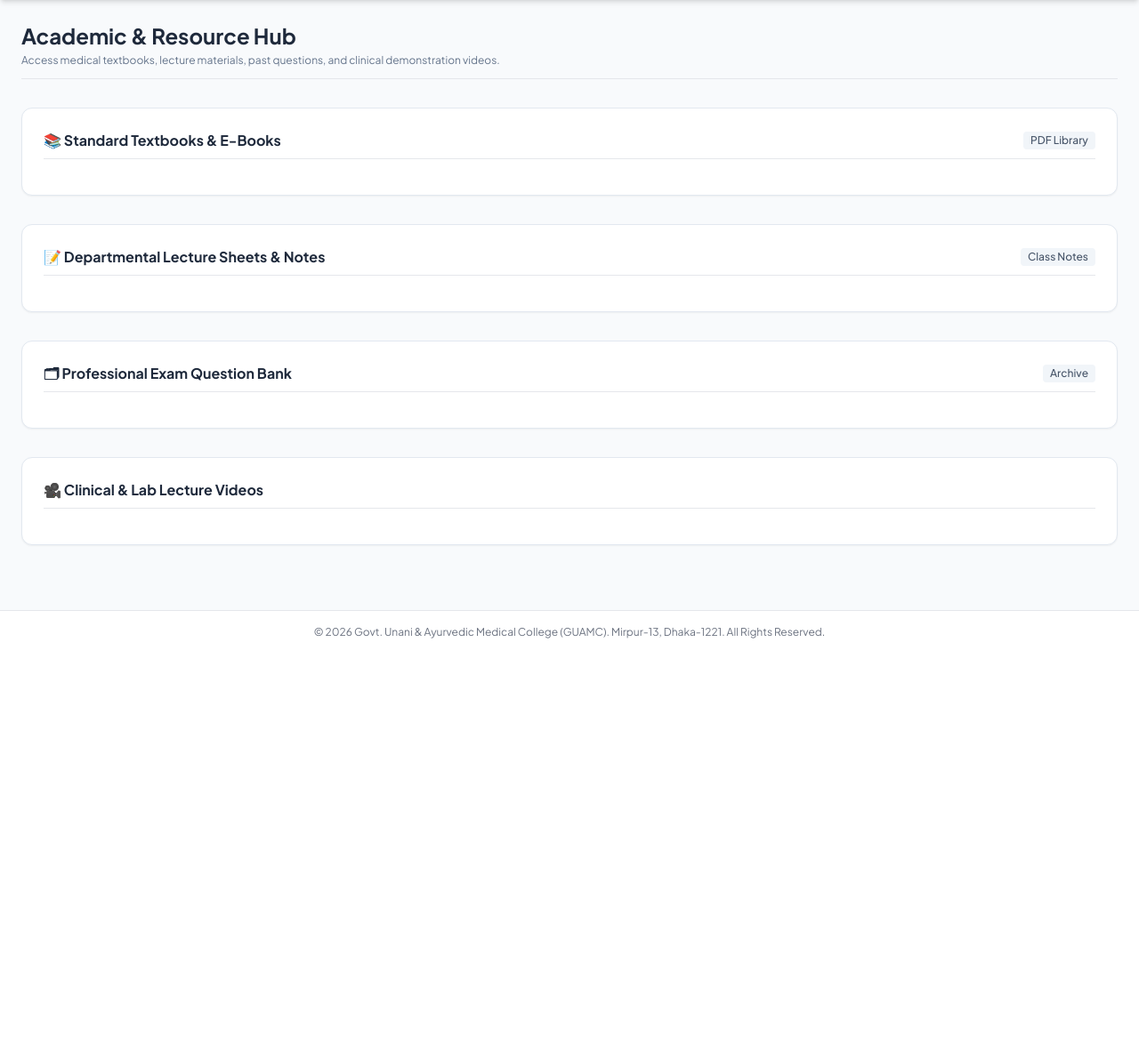
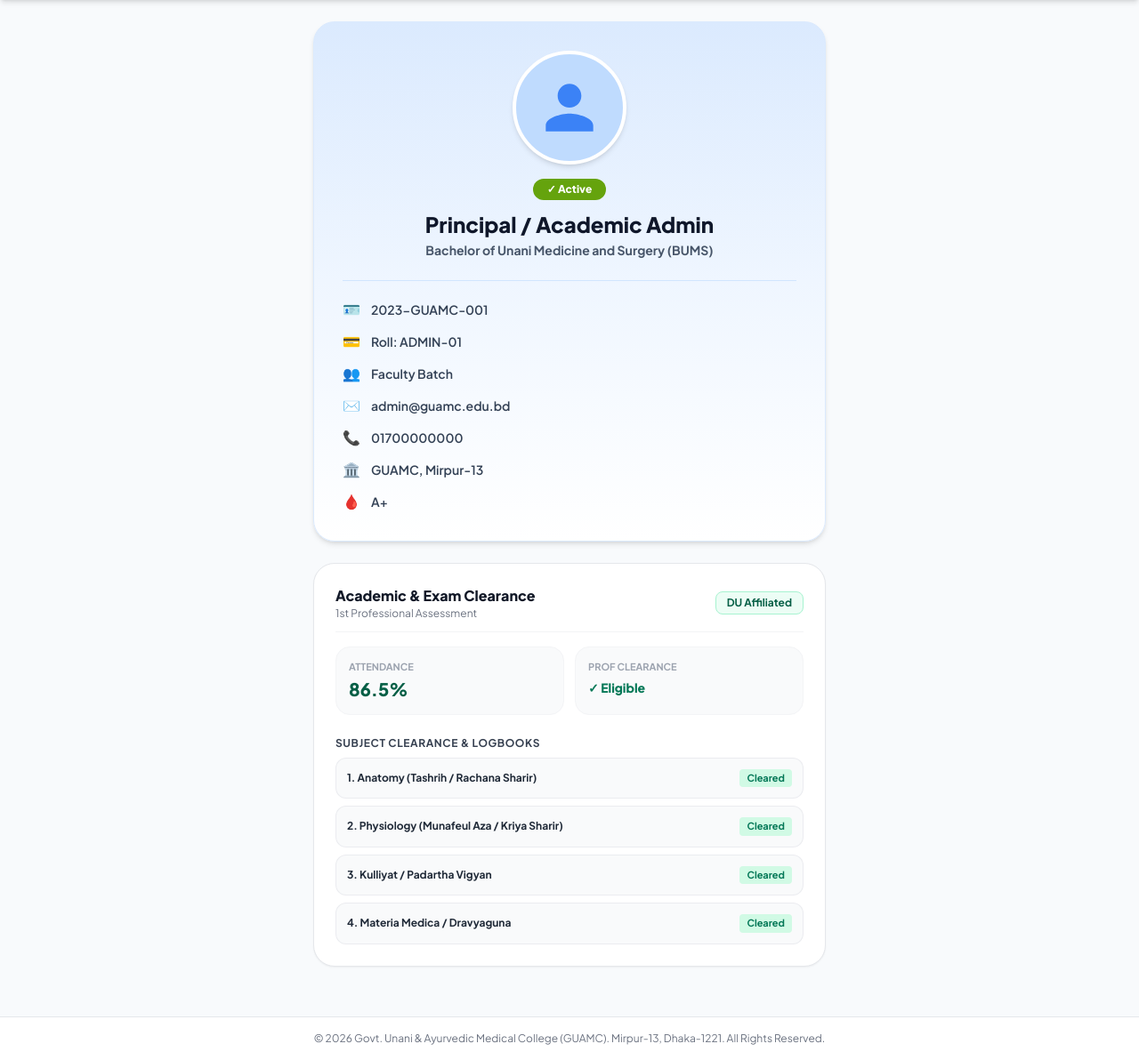
Before and after one commit to niloyxahc-dotcom/guamc-student-portal, a Flask app: template templates/academic.html in a window 1280 px wide. Shown: the part 65-1257 px from the top of the page at 89% size. Before the commit the page ends 783 px from the top, so only its background shows below. Run offline with Flask 3, Linux system fonts and the light colour scheme; the template is opened without the code that fills it, so the values that code supplies are empty; a user stored in the database is signed in; parts of the project's set-up code (start-up, migrations or seed data) failed here and were passed over; some libraries are stand-ins or nearby versions.

Commit message:
Replace academic.html layout with DIU style profile card

```diff
--- a/templates/academic.html
+++ b/templates/academic.html
@@ -1,84 +1,110 @@
-{% extends 'base.html' %}
-{% block title %}Academic Resources Hub - GUAMC{% endblock %}
+{% extends "base.html" %}
 
 {% block content %}
-<div class="space-y-8">
-    <div class="border-b pb-3">
-        <h1 class="text-2xl font-bold text-slate-800">Academic & Resource Hub</h1>
-        <p class="text-xs text-slate-500 mt-1">Access medical textbooks, lecture materials, past questions, and clinical demonstration videos.</p>
+<div class="max-w-xl mx-auto space-y-6">
+
+    <!-- DIU Style Profile Card -->
+    <div class="bg-gradient-to-b from-[#dbeafe] via-[#eff6ff] to-white rounded-3xl shadow-md border border-blue-100 p-8 flex flex-col items-center text-center">
+
+        <!-- Profile Avatar -->
+        <div class="w-32 h-32 rounded-full overflow-hidden border-4 border-white shadow-md bg-blue-200 flex items-center justify-center mb-4">
+            <svg class="w-20 h-20 text-blue-500" fill="currentColor" viewBox="0 0 24 24">
+                <path d="M12 12c2.21 0 4-1.79 4-4s-1.79-4-4-4-4 1.79-4 4 1.79 4 4 4zm0 2c-2.67 0-8 1.34-8 4v2h16v-2c0-2.66-5.33-4-8-4z"/>
+            </svg>
         </div>
 
-    <!-- E-Books Section -->
-    <div class="bg-white rounded-xl shadow-sm border border-slate-200 p-6 space-y-4">
-        <div class="flex items-center justify-between border-b pb-2">
-            <h2 class="text-base font-bold text-slate-800">📚 Standard Textbooks & E-Books</h2>
-            <span class="text-xs bg-slate-100 text-slate-600 px-2 py-0.5 rounded font-medium">PDF Library</span>
+        <!-- Active Badge -->
+        <span class="inline-flex items-center px-4 py-1 rounded-full text-xs font-black bg-[#65a30d] text-white mb-3">
+            ✓ Active
+        </span>
+
+        <!-- Name & Degree -->
+        <h2 class="text-2xl font-black text-slate-900 leading-tight">
+            {{ current_user.name }}
+        </h2>
+        <p class="text-sm font-bold text-slate-600 mt-1 mb-6">
+            Bachelor of Unani Medicine and Surgery (BUMS)
+        </p>
+
+        <!-- Information List with Icons -->
+        <div class="w-full space-y-3 text-left text-sm font-semibold text-slate-700 border-t border-blue-200/60 pt-5">
+            <div class="flex items-center gap-3">
+                <span class="text-base">🪪</span>
+                <span>{{ current_user.reg_no or '2023-GUAMC-001' }}</span>
             </div>
-        <div class="grid grid-cols-1 md:grid-cols-2 gap-4 text-xs">
-            {% for book in resources.ebooks %}
-            <div class="p-3 rounded-lg border border-slate-200 bg-slate-50 flex justify-between items-center">
-                <div>
-                    <p class="font-bold text-slate-800">{{ book.title }}</p>
-                    <p class="text-slate-500 text-[11px] mt-0.5">Subject: {{ book.category }}</p>
+            <div class="flex items-center gap-3">
+                <span class="text-base">💳</span>
+                <span>Roll: {{ current_user.roll_no }}</span>
             </div>
-                <a href="{{ book.link }}" class="text-emerald-800 font-semibold hover:underline">Download</a>
+            <div class="flex items-center gap-3">
+                <span class="text-base">👥</span>
+                <span>{{ current_user.batch if current_user.batch else '37th' }} Batch</span>
             </div>
-            {% endfor %}
+            <div class="flex items-center gap-3">
+                <span class="text-base">✉️</span>
+                <span class="truncate">{{ current_user.email }}</span>
+            </div>
+            <div class="flex items-center gap-3">
+                <span class="text-base">📞</span>
+                <span>{{ current_user.phone or '017XXXXXXXX' }}</span>
+            </div>
+            <div class="flex items-center gap-3">
+                <span class="text-base">🏛️</span>
+                <span>GUAMC, Mirpur-13</span>
+            </div>
+            <div class="flex items-center gap-3">
+                <span class="text-base">🩸</span>
+                <span>{{ current_user.blood_group or 'A+' }}</span>
             </div>
         </div>
 
-    <!-- Lecture Sheets & Handouts -->
-    <div class="bg-white rounded-xl shadow-sm border border-slate-200 p-6 space-y-4">
-        <div class="flex items-center justify-between border-b pb-2">
-            <h2 class="text-base font-bold text-slate-800">📝 Departmental Lecture Sheets & Notes</h2>
-            <span class="text-xs bg-slate-100 text-slate-600 px-2 py-0.5 rounded font-medium">Class Notes</span>
     </div>
-        <div class="grid grid-cols-1 md:grid-cols-3 gap-4 text-xs">
-            {% for sheet in resources.sheets %}
-            <div class="p-3 rounded-lg border border-slate-200 bg-slate-50 flex flex-col justify-between space-y-3">
+
+    <!-- 1st Professional Academic Clearance (Replaced Old SSC Section) -->
+    <div class="bg-white rounded-3xl shadow-sm border border-gray-200 p-6 space-y-4">
+        <div class="flex justify-between items-center pb-3 border-b border-gray-100">
             <div>
-                    <p class="font-bold text-slate-800">{{ sheet.title }}</p>
-                    <p class="text-slate-500 text-[11px] mt-1">{{ sheet.author }}</p>
+                <h3 class="text-base font-extrabold text-gray-900">Academic & Exam Clearance</h3>
+                <p class="text-xs text-gray-500">1st Professional Assessment</p>
             </div>
-                <a href="{{ sheet.link }}" class="text-emerald-800 font-semibold hover:underline">View Document &rarr;</a>
+            <span class="px-3 py-1 bg-emerald-50 text-emerald-800 text-xs font-bold rounded-lg border border-emerald-200">
+                DU Affiliated
+            </span>
         </div>
-            {% endfor %}
+
+        <div class="grid grid-cols-2 gap-3">
+            <div class="p-3.5 bg-gray-50 rounded-2xl border border-gray-100">
+                <p class="text-[11px] font-bold text-gray-400 uppercase">Attendance</p>
+                <p class="text-xl font-black text-emerald-800 mt-0.5">86.5%</p>
+            </div>
+            <div class="p-3.5 bg-gray-50 rounded-2xl border border-gray-100">
+                <p class="text-[11px] font-bold text-gray-400 uppercase">Prof Clearance</p>
+                <p class="text-sm font-extrabold text-emerald-700 mt-1">✓ Eligible</p>
             </div>
         </div>
 
-    <!-- Question Bank -->
-    <div class="bg-white rounded-xl shadow-sm border border-slate-200 p-6 space-y-4">
-        <div class="flex items-center justify-between border-b pb-2">
-            <h2 class="text-base font-bold text-slate-800">🗂 Professional Exam Question Bank</h2>
-            <span class="text-xs bg-slate-100 text-slate-600 px-2 py-0.5 rounded font-medium">Archive</span>
+        <div class="pt-2">
+            <h4 class="text-xs font-bold text-gray-700 uppercase tracking-wider mb-2">Subject Clearance & Logbooks</h4>
+            <div class="space-y-2">
+                <div class="p-3 bg-gray-50 rounded-xl border border-gray-200/70 flex justify-between items-center">
+                    <span class="text-xs font-bold text-gray-800">1. Anatomy (Tashrih / Rachana Sharir)</span>
+                    <span class="text-[11px] font-bold text-emerald-700 bg-emerald-100 px-2 py-0.5 rounded">Cleared</span>
                 </div>
-        <div class="grid grid-cols-1 md:grid-cols-3 gap-4 text-xs">
-            {% for q in resources.questions %}
-            <div class="p-3 rounded-lg border border-slate-200 bg-slate-50 flex flex-col justify-between space-y-3">
-                <div>
-                    <p class="font-bold text-slate-800">{{ q.title }}</p>
-                    <p class="text-emerald-700 font-medium text-[11px] mt-1">{{ q.type }}</p>
+                <div class="p-3 bg-gray-50 rounded-xl border border-gray-200/70 flex justify-between items-center">
+                    <span class="text-xs font-bold text-gray-800">2. Physiology (Munafeul Aza / Kriya Sharir)</span>
+                    <span class="text-[11px] font-bold text-emerald-700 bg-emerald-100 px-2 py-0.5 rounded">Cleared</span>
                 </div>
-                <a href="{{ q.link }}" class="text-emerald-800 font-semibold hover:underline">Access Paper &rarr;</a>
+                <div class="p-3 bg-gray-50 rounded-xl border border-gray-200/70 flex justify-between items-center">
+                    <span class="text-xs font-bold text-gray-800">3. Kulliyat / Padartha Vigyan</span>
+                    <span class="text-[11px] font-bold text-emerald-700 bg-emerald-100 px-2 py-0.5 rounded">Cleared</span>
                 </div>
-            {% endfor %}
+                <div class="p-3 bg-gray-50 rounded-xl border border-gray-200/70 flex justify-between items-center">
+                    <span class="text-xs font-bold text-gray-800">4. Materia Medica / Dravyaguna</span>
+                    <span class="text-[11px] font-bold text-emerald-700 bg-emerald-100 px-2 py-0.5 rounded">Cleared</span>
+                </div>
+            </div>
         </div>
     </div>
 
-    <!-- Video Lectures -->
-    <div class="bg-white rounded-xl shadow-sm border border-slate-200 p-6 space-y-4">
-        <h2 class="text-base font-bold text-slate-800 border-b pb-2">🎥 Clinical & Lab Lecture Videos</h2>
-        <div class="grid grid-cols-1 md:grid-cols-2 gap-6 text-xs">
-            {% for video in resources.videos %}
-            <div class="space-y-2">
-                <div class="aspect-video w-full rounded-lg overflow-hidden border border-slate-200 bg-black">
-                    <iframe class="w-full h-full" src="https://www.youtube.com/embed/{{ video.video_id }}" frameborder="0" allowfullscreen></iframe>
-                </div>
-                <p class="font-bold text-slate-800">{{ video.title }}</p>
-                <p class="text-slate-500 text-[11px]">{{ video.channel }}</p>
-            </div>
-            {% endfor %}
-        </div>
-    </div>
 </div>
 {% endblock %}
```
Lines whose indentation alone changed are shown as unchanged.
